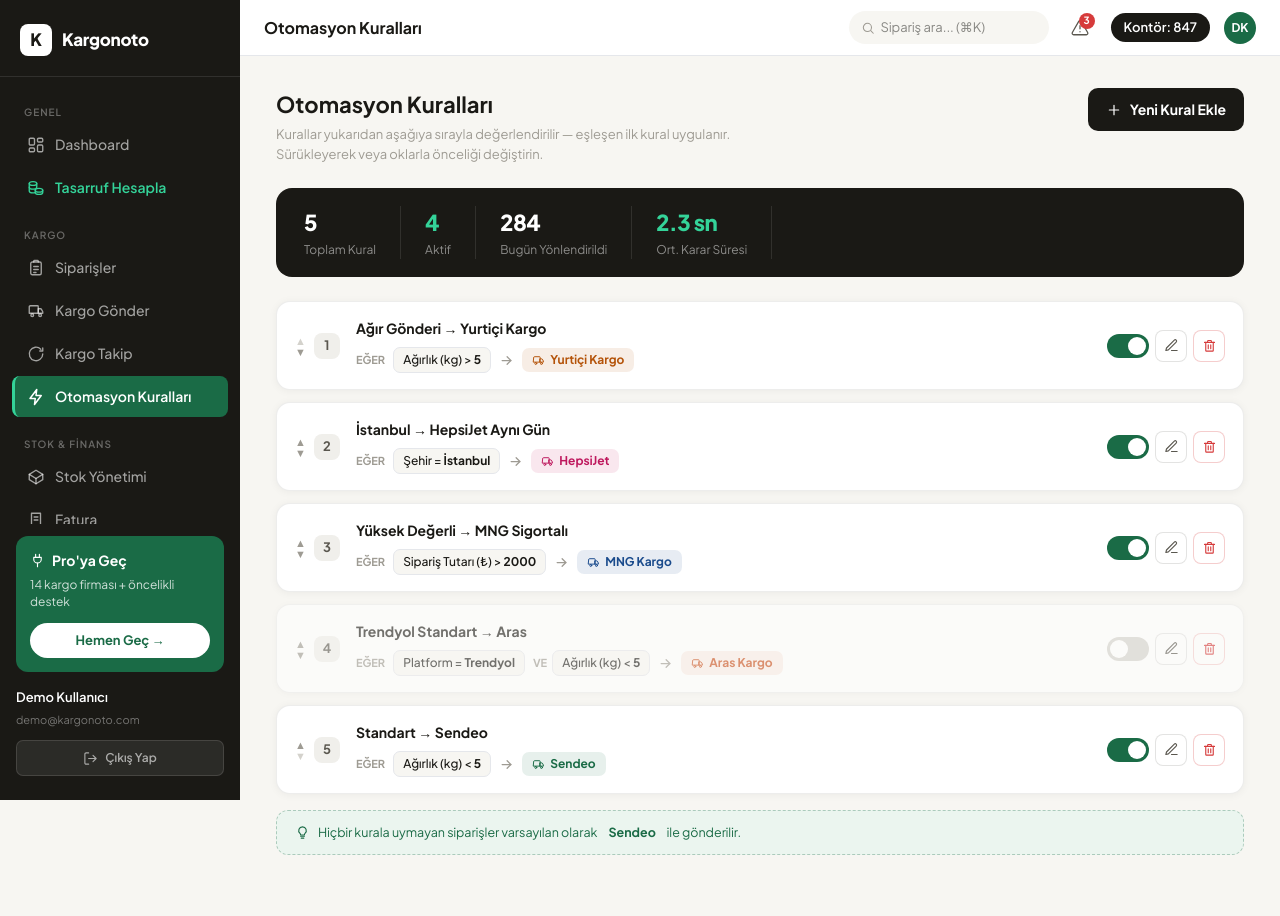
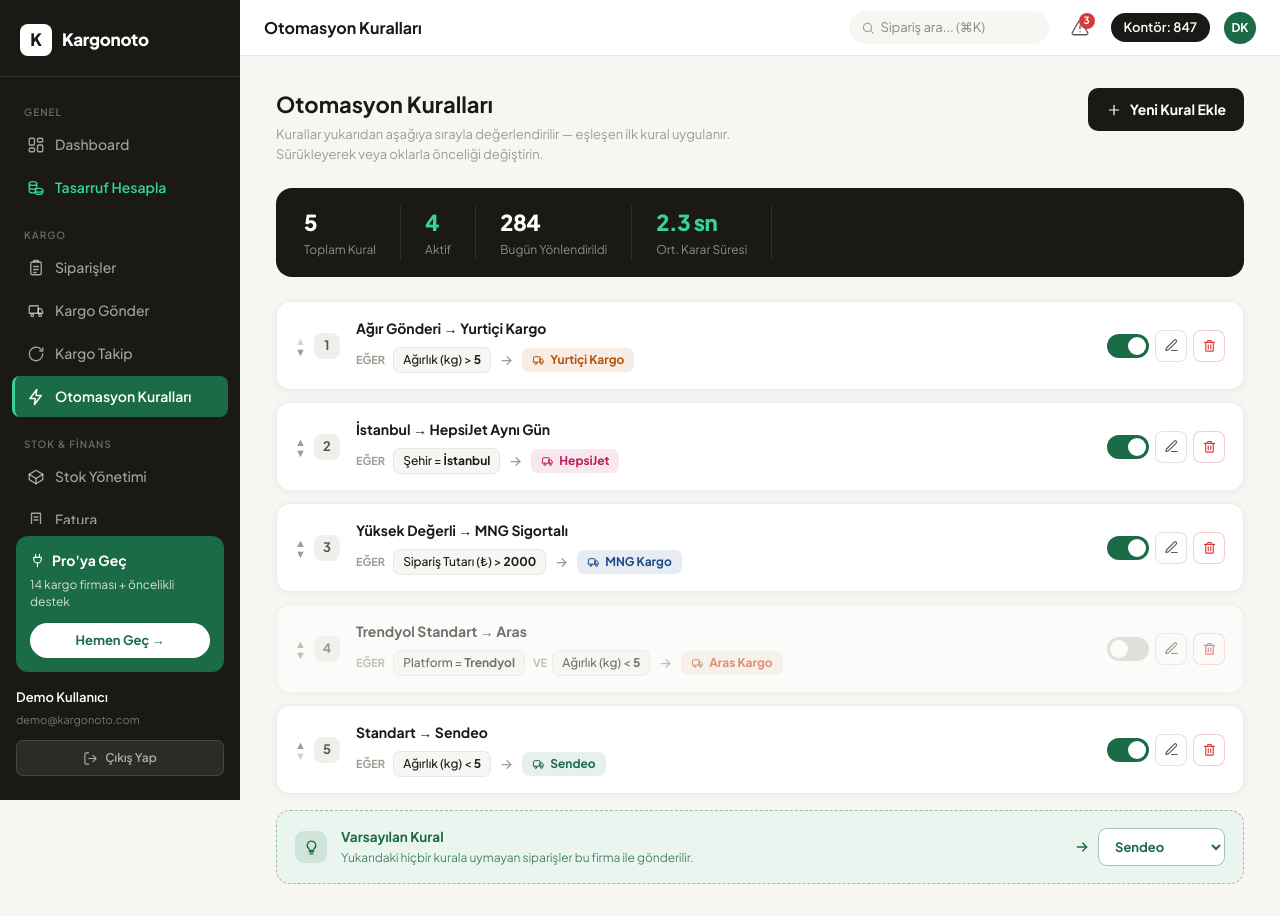
Before and after one commit to Seco5/kargonoto, a Next.js app: page /otomasyon in a window 1280 px wide. Before the commit the page ends 887 px from the top, so only its background shows below. Built offline with nearby package versions, Linux system fonts and the light colour scheme.

Commit message:
feat: secilebilir varsayilan (fallback) kural

```diff
--- a/app/otomasyon/page.tsx
+++ b/app/otomasyon/page.tsx
@@ -38,6 +38,7 @@
 export default function OtomasyonPage() {
   const [rules, setRules] = useState<Rule[]>(INITIAL);
   const [editing, setEditing] = useState<Rule | null>(null);
+  const [fallback, setFallback] = useState('Sendeo');
   const [toasts, setToasts] = useState<{ id: number; msg: string }[]>([]);
 
   const showToast = (msg: string) => {
@@ -164,9 +165,25 @@
           ))}
         </div>
 
-        {/* Fallback note */}
-        <div style={{ marginTop: 16, padding: '12px 18px', background: '#EBF5EF', border: '1px dashed rgba(26,107,70,0.3)', borderRadius: 12, fontSize: 12.5, color: '#1A6B46', display: 'flex', alignItems: 'center', gap: 8 }}>
-          <Icon name="bulb" size={15} /> Hiçbir kurala uymayan siparişler varsayılan olarak <b style={{ margin: '0 3px' }}>Sendeo</b> ile gönderilir.
+        {/* Fallback rule — configurable */}
+        <div style={{ marginTop: 16, padding: '16px 18px', background: '#EBF5EF', border: '1px dashed rgba(26,107,70,0.4)', borderRadius: 14, display: 'flex', alignItems: 'center', gap: 14, flexWrap: 'wrap' }}>
+          <span style={{ width: 32, height: 32, borderRadius: 9, background: 'rgba(26,107,70,0.12)', color: '#1A6B46', display: 'flex', alignItems: 'center', justifyContent: 'center', flexShrink: 0 }}>
+            <Icon name="bulb" size={17} />
+          </span>
+          <div style={{ flex: 1, minWidth: 220 }}>
+            <div style={{ fontSize: 13.5, fontWeight: 700, color: '#1A6B46' }}>Varsayılan Kural</div>
+            <div style={{ fontSize: 12, color: '#1A6B46', opacity: 0.8, marginTop: 2 }}>Yukarıdaki hiçbir kurala uymayan siparişler bu firma ile gönderilir.</div>
+          </div>
+          <div style={{ display: 'flex', alignItems: 'center', gap: 8 }}>
+            <Icon name="arrow-right" size={16} color="#1A6B46" strokeWidth={2} />
+            <select
+              value={fallback}
+              onChange={e => { setFallback(e.target.value); showToast('Varsayılan firma güncellendi ✓'); }}
+              style={{ fontSize: 13, fontWeight: 700, padding: '9px 12px', borderRadius: 9, border: '1px solid rgba(26,107,70,0.4)', background: '#fff', color: carrierColor(fallback), fontFamily: 'inherit', cursor: 'pointer' }}
+            >
+              {CARRIERS.map(c => <option key={c.name} style={{ color: '#1A1915' }}>{c.name}</option>)}
+            </select>
+          </div>
         </div>
       </main>
 
```
